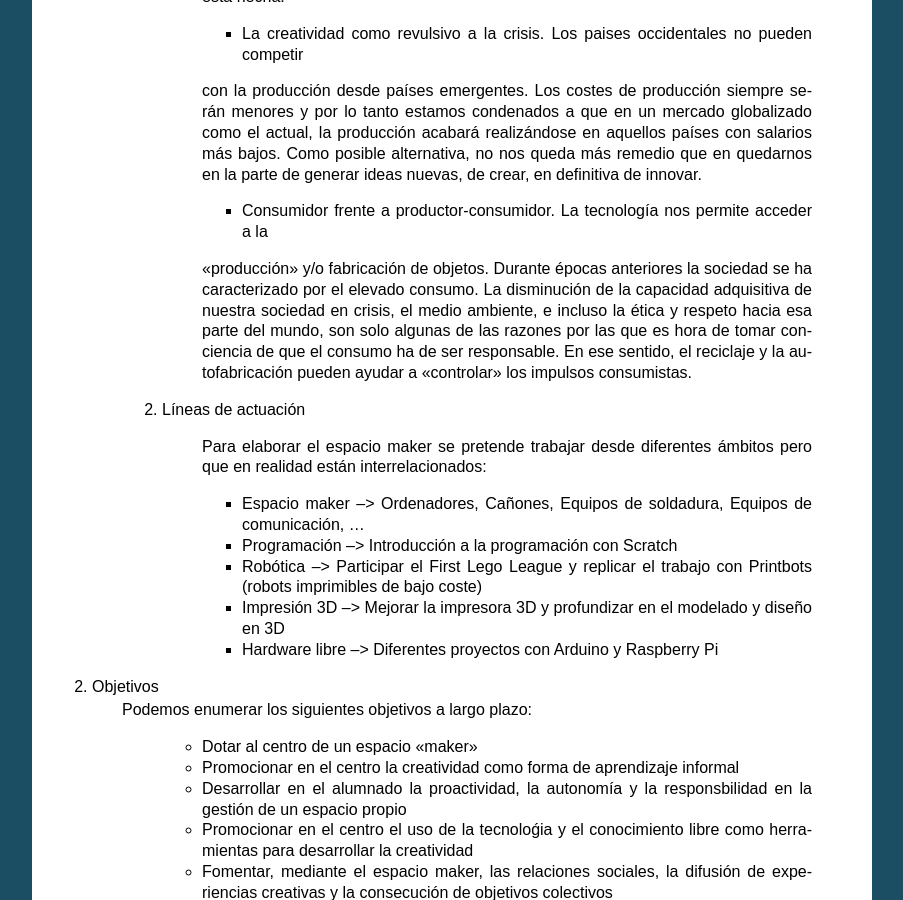
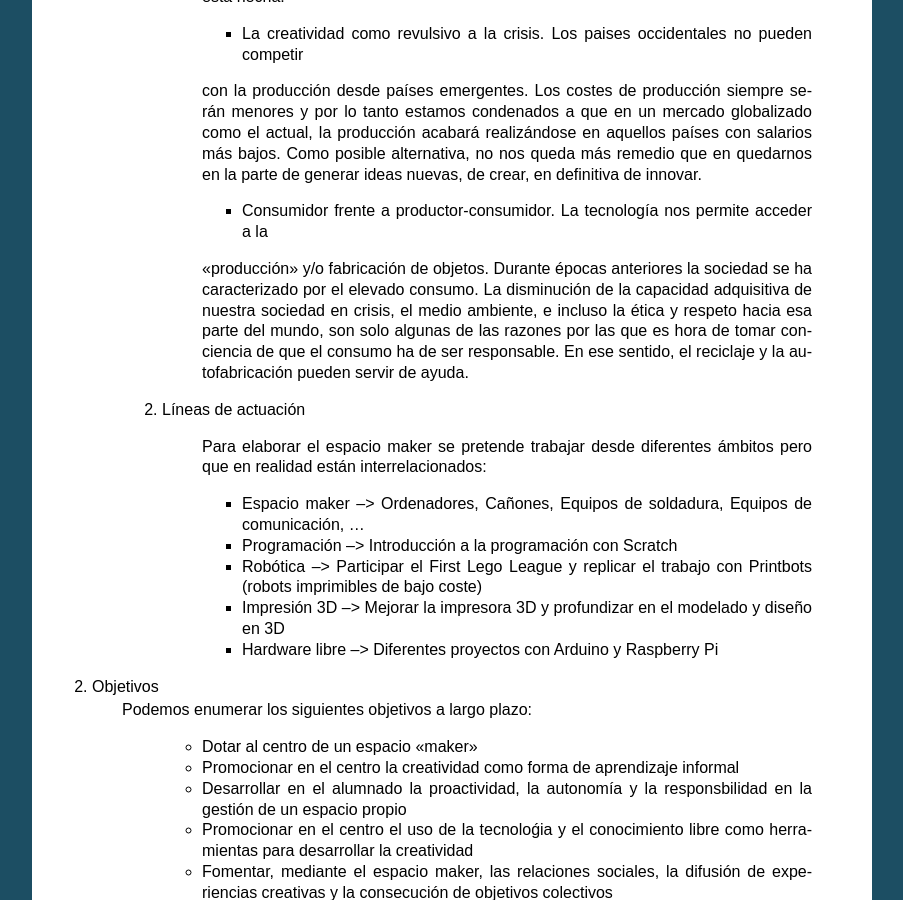
Before and after one commit to es3a10/aula_creativa, a Sphinx documentation site: the page built from docs/articulos.rst, in a window 1280 px wide and 900 px high, scrolled down 1168 px. Shown: the whole window, without its empty margins (198-1101 px from the left). Built offline with Sphinx 7.4.7, drawn with Linux system fonts in a browser that asks for light colours; some of the changed text lies outside the part shown.

Commit message:
actualización

```diff
--- a/docs/articulos.rst
+++ b/docs/articulos.rst
@@ -70,7 +70,7 @@ Abril, 2015
 		de nuestra sociedad en crisis, el medio ambiente, e incluso la ética y respeto hacia esa parte
 		del mundo, son solo algunas de las razones por las que es hora de tomar conciencia de que el consumo ha
 		de ser responsable. En ese sentido, el reciclaje y
-		la autofabricación pueden ayudar a "controlar" los impulsos consumistas.
+		la autofabricación pueden servir de ayuda.
 
 	#. Líneas de actuación
 
```
Also changed, not shown: other parts of docs/articulos.rst (+2 -0 lines).
